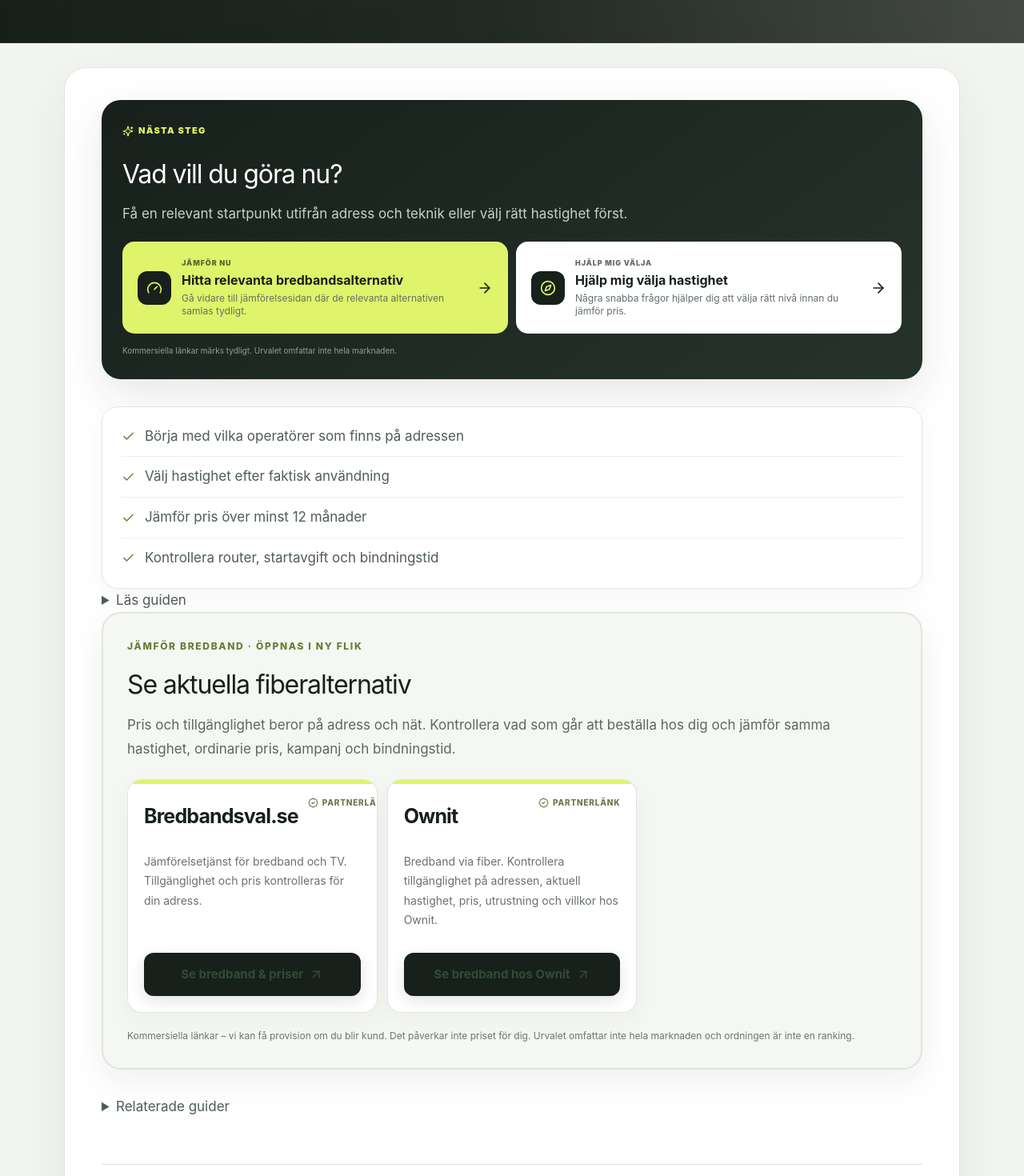
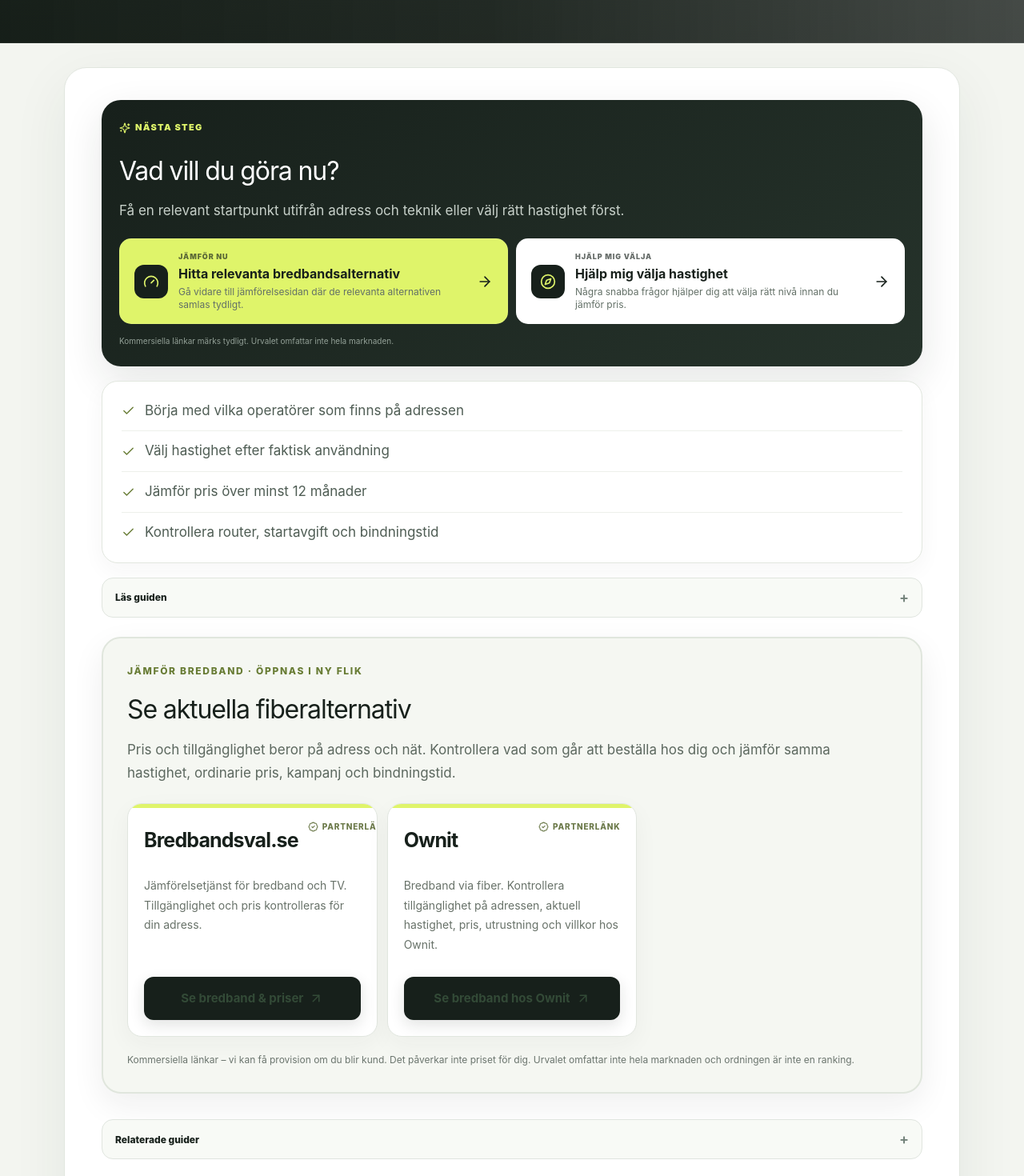
Before and after one commit to arvidlandin-cpu/sankkostnaden, a Next.js app: page /bredband/fiber in a window 1280 px wide. Shown: the part 500-1970 px from the top of the page at 80% size. Built offline with nearby package versions, Linux system fonts and the light colour scheme; grey boxes are pictures that could not be loaded.

Commit message:
Compact category and guide page hierarchy

```diff
--- a/styles/global.css
+++ b/styles/global.css
@@ -1740,3 +1740,36 @@ footer{
   line-height:1;
   font-weight:850;
 }
+
+
+/* Compact content hierarchy 2026-09-21: keep SEO depth without forcing scroll */
+.categoryArticle{margin-top:24px!important;padding-top:30px!important;padding-bottom:34px!important}
+.categoryIntro>p:not(.kicker){max-width:780px}
+.categoryIntro .compactChecks{margin-top:18px!important}
+.categoryGuideCompact{margin-top:22px!important}
+.categoryMorePrimary{margin-top:0!important;background:#f8faf6}
+.categoryMorePrimary summary{min-height:48px}
+.decisionGatewaySimple{margin-bottom:18px!important;padding:22px!important}
+.gatewayPathsSimple .gatewayPath{min-height:94px!important;padding-top:14px!important;padding-bottom:14px!important}
+.article>.checkList{margin-top:16px!important;margin-bottom:18px!important}
+.compactLearn{margin:14px 0;border:1px solid #e0e5df;border-radius:14px;background:#f8faf6;overflow:hidden}
+.compactLearn summary{min-height:48px;padding:0 16px;display:flex;align-items:center;justify-content:space-between;color:#17201b;font-size:12px;font-weight:850;cursor:pointer;list-style:none}
+.compactLearn summary::-webkit-details-marker{display:none}
+.compactLearn summary:after{content:'+';color:#718078;font-size:18px;font-weight:600}
+.compactLearn[open] summary{border-bottom:1px solid #e2e7df}
+.compactLearn[open] summary:after{content:'−'}
+.compactLearnBody{padding:16px 18px 18px;color:#657169}
+.compactLearnBody>h2,.compactLearnBody>section:first-child h2{margin-top:0!important}
+.compactLearnBody section{margin:0!important;padding:0!important}
+.compactLearnBody section+section{margin-top:18px!important;padding-top:18px!important;border-top:1px solid #e4e8e2}
+.compactLearnBody h2{font-size:20px!important;line-height:1.15!important}
+.compactLearnBody p{font-size:13px!important;line-height:1.55!important}
+.compactRelated{margin-top:20px}
+.relatedGuidesCompact{margin:0!important;padding:14px 16px!important;display:grid!important;grid-template-columns:repeat(2,minmax(0,1fr));gap:7px 18px}
+.relatedGuidesCompact a{font-size:11px!important}
+.partnerSection{margin-top:24px!important}
+.partnerIntro{margin-bottom:16px!important}
+.mobileMatcher{margin-bottom:24px!important;padding:24px!important}
+.matchQuestions{margin-top:18px!important}
+.matchPartnerGrid{margin-top:12px!important}
+@media(max-width:650px){.categoryArticle{margin-top:14px!important;padding-top:22px!important;padding-bottom:28px!important}.decisionGatewaySimple{padding:17px!important}.gatewayPathsSimple .gatewayPath{min-height:82px!important}.relatedGuidesCompact{grid-template-columns:1fr}.compactLearnBody{padding:14px}.mobileMatcher{padding:18px 14px!important}}
```
